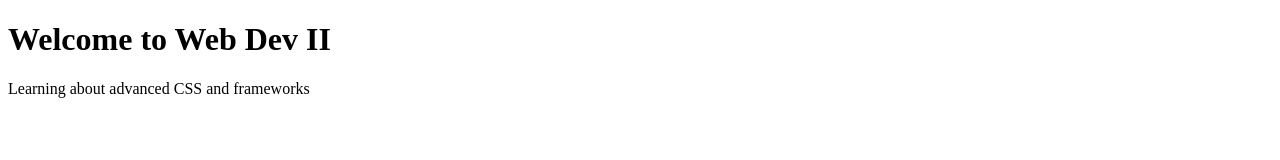
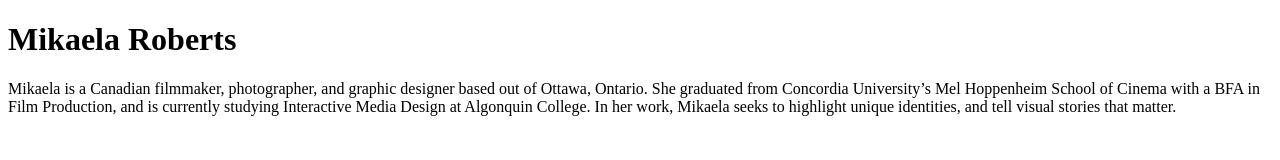
Before and after one commit to robe0858/mtm6201-week1, a plain HTML site: page index.html in a window 1280 px wide. Drawn offline with Linux system fonts and the light colour scheme.

Commit message:
adds intro paragraph

```diff
--- a/index.html
+++ b/index.html
@@ -1,16 +1,22 @@
 <!DOCTYPE html>
 <html lang="en">
+
 <head>
     <meta charset="UTF-8">
     <meta http-equiv="X-UA-Compatible" content="IE=edge">
     <meta name="viewport" content="width=device-width, initial-scale=1.0">
-    <title>Web Dev II - Week 1</title>
+    <title>Mikaela Roberts</title>
 </head>
+
 <body>
     <div class="container">
-        <h1>Welcome to Web Dev II</h1>
-        <p>Learning about advanced CSS and frameworks</p>
+        <h1>Mikaela Roberts</h1>
+        <p>Mikaela is a Canadian filmmaker, photographer, and graphic designer based
+            out of Ottawa, Ontario. She graduated from Concordia University’s Mel Hoppenheim School of Cinema with a BFA
+            in Film Production, and is currently studying Interactive Media Design at Algonquin College. In her work,
+            Mikaela seeks to highlight unique identities, and tell visual stories that matter.</p>
     </div>
 
 </body>
+
 </html>
```
